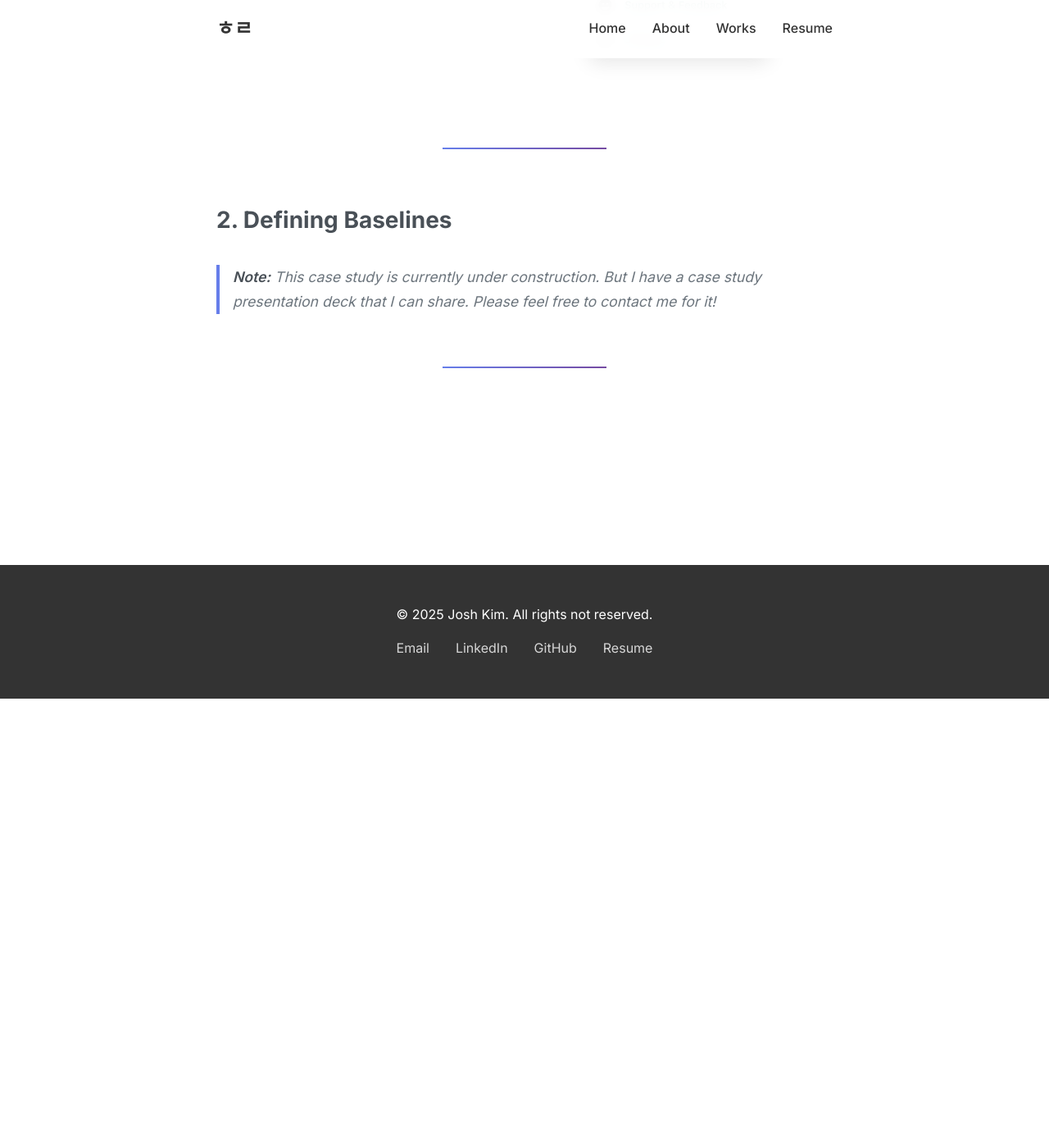
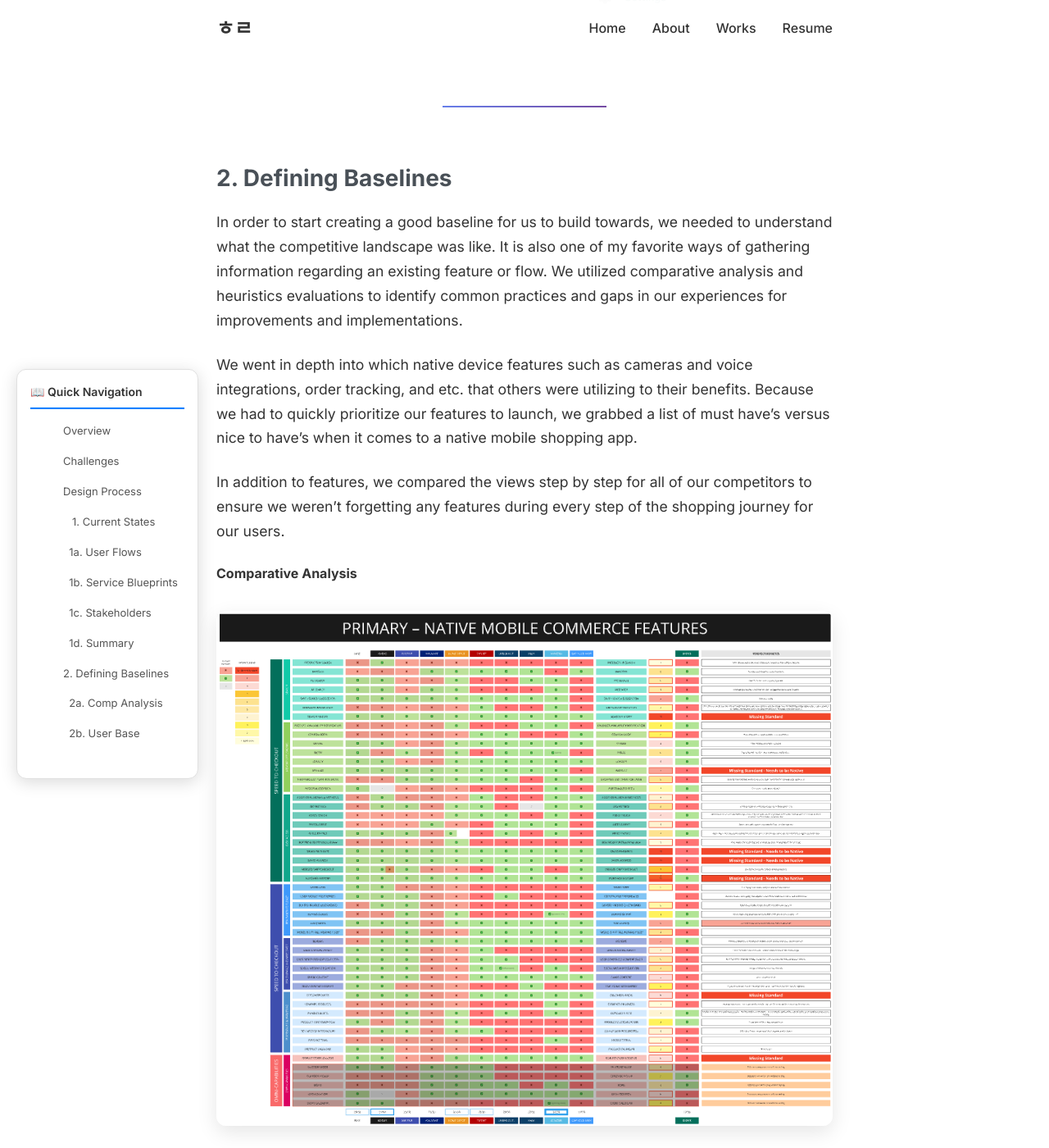
Before and after one commit to hyorkim11/hyorkim11.github.io, a Jekyll site: the page built from _projects/dsg-app.md, in a window 1280 px wide and 1400 px high, scrolled down 8592 px. Shown: the whole window at 82% size. Built offline with Jekyll 4.4.1, drawn with Linux system fonts in a browser that asks for light colours; before the commit the page ends 9444 px from its top, so only the background shows below that; some of the changed text lies outside the part shown.

Commit message:
Improve DSG app case study: reorganize dividers, add new images, update content structure and navigation

````diff
--- a/_projects/dsg-app.md
+++ b/_projects/dsg-app.md
@@ -10,7 +10,142 @@
 .markdown-content, .container {
   max-width: 800px;
 }
+
+/* Sticky Bookmark Styles */
+.bookmark-container {
+  position: fixed;
+  left: 20px;
+  top: 50%;
+  transform: translateY(-50%);
+  z-index: 1000;
+  background: white;
+  border-radius: 12px;
+  box-shadow: 0 4px 20px rgba(0,0,0,0.15);
+  padding: 16px;
+  max-width: 250px;
+  max-height: 70vh;
+  overflow-y: auto;
+  border: 1px solid #e0e0e0;
+}
+
+.bookmark-container h4 {
+  margin: 0 0 12px 0;
+  font-size: 14px;
+  color: #333;
+  font-weight: 600;
+  border-bottom: 2px solid #007bff;
+  padding-bottom: 8px;
+}
+
+.bookmark-links {
+  list-style: none;
+  padding: 0;
+  margin: 0;
+}
+
+.bookmark-links li {
+  margin-bottom: 8px;
+}
+
+.bookmark-links a {
+  display: block;
+  padding: 6px 8px;
+  color: #555;
+  text-decoration: none;
+  font-size: 13px;
+  border-radius: 6px;
+  transition: all 0.2s ease;
+  line-height: 1.3;
+}
+
+.bookmark-links a:hover {
+  background: #f8f9fa;
+  color: #007bff;
+  transform: translateX(2px);
+}
+
+.bookmark-links a.active {
+  background: #007bff;
+  color: white;
+}
+
+/* Responsive adjustments */
+@media (max-width: 1200px) {
+  .bookmark-container {
+    display: none;
+  }
+}
+
+/* Smooth scrolling for anchor links */
+html {
+  scroll-behavior: smooth;
+}
+
+/* Add scroll offset for fixed header */
+html {
+  scroll-padding-top: 80px; /* Adjust this value based on your header height */
+}
 </style>
+
+<div class="bookmark-container">
+  <h4>📖 Quick Navigation</h4>
+  <ul class="bookmark-links">
+    <li><a href="#overview">Overview</a></li>
+    <li><a href="#challenges">Challenges</a></li>
+    <li><a href="#design-process">Design Process</a></li>
+    <li><a href="#1-understanding-current-states">&nbsp;&nbsp; 1. Current States</a></li>
+    <li><a href="#user-flows">&nbsp;&nbsp;1a. User Flows</a></li>
+    <li><a href="#service-blueprints">&nbsp;&nbsp;1b. Service Blueprints</a></li>
+    <li><a href="#identifying-stakeholders">&nbsp;&nbsp;1c. Stakeholders</a></li>
+    <li><a href="#current-state-summary">&nbsp;&nbsp;1d. Summary</a></li>
+    <li><a href="#2-defining-baselines">2. Defining Baselines</a></li>
+    <li><a href="#comparative-analysis">&nbsp;&nbsp;2a. Comp Analysis</a></li>
+    <li><a href="#defining-user-base">&nbsp;&nbsp;2b. User Base</a></li>
+  </ul>
+</div>
+
+<script>
+// Add IDs to headlines for anchor links
+document.addEventListener('DOMContentLoaded', function() {
+  const headlines = document.querySelectorAll('h2, h3, h4');
+  headlines.forEach(headline => {
+    const text = headline.textContent.trim();
+    const id = text.toLowerCase()
+      .replace(/[^a-z0-9\s]/g, '')
+      .replace(/\s+/g, '-');
+    headline.id = id;
+  });
+
+  // Update active bookmark link based on scroll position
+  function updateActiveBookmark() {
+    const bookmarks = document.querySelectorAll('.bookmark-links a');
+    const sections = document.querySelectorAll('h2, h3, h4');
+
+    let currentSection = '';
+    const scrollPosition = window.scrollY + 100;
+
+    sections.forEach(section => {
+      const sectionTop = section.offsetTop;
+      if (scrollPosition >= sectionTop) {
+        currentSection = section.id;
+      }
+    });
+
+    bookmarks.forEach(bookmark => {
+      bookmark.classList.remove('active');
+      if (bookmark.getAttribute('href') === '#' + currentSection) {
+        bookmark.classList.add('active');
+      }
+    });
+  }
+
+  // Update on scroll
+  window.addEventListener('scroll', updateActiveBookmark);
+
+  // Initial update
+  updateActiveBookmark();
+});
+</script>
 
 # Modernizing eCommerce Apps
 
@@ -43,12 +178,12 @@
 
 ---
 
-## Performance Metrics
+### Performance Metrics
 
-### As of 2022 (YoY)
+#### As of 2022 (YoY)
 - 1 year post relaunch: MAU +100% at 1.4M users and revenue +22%
 
-### As of 2023 (YoY)
+#### As of 2023 (YoY)
 - 2 years post relaunch: MAU +31% at 2.2M users and revenue +76%
 - CVR rate 4.41%
 - Sign-in rate 94.4%
@@ -59,10 +194,10 @@
 
 <table style="background: none;">
   <tr>
-    <td valign="top" style="padding-right: 20px; border-bottom: none;">
-      The goal of this suite of mobile apps was to serve as the primary retail (iOS & Android) applications for the business. Our team was responsible for the design, development, testing, and maintenance of services for these applications.
+    <td valign="center" style="padding-right: 20px; border-bottom: none;">
+      The goal of this massive project was to completely redesign and rebuild a suite of mobile apps that served as the primary retail (iOS & Android) applications for the business across two different brands. Our team was responsible for the research, design, development, testing, and the maintenance of the applications.
     </td>
-    <td valign="top" style="text-align: top; border-bottom: none;">
+    <td valign="center" style="text-align: top; border-bottom: none;">
       <img src="/img/new-app.png" alt="DSG New App" style="max-width: 100%; height: auto; border-radius: 8px; text-align: top; box-shadow:none;">
     </td>
   </tr>
@@ -86,7 +221,7 @@
 
 ---
 
-## 1. Understanding Current States
+### 1. Understanding Current States
 
 During the initial phases of any project, I gather data and information about the product.
 
@@ -99,14 +234,14 @@
 
 <br>
 
-### User Flows
+#### User Flows
 I broke down the shopping journeys of users in our existing ecommerce section of the apps. Interviewing and conducting user testing helped me understand where the users' pain points were, and why they may be experiencing them.
 
 ![App User Flow](/img/app-user-flow.jpg)
 
-<br>
+---
 
-### Service Blueprints
+#### Service Blueprints
 ![App Service Blueprint](/img/app-service-blueprint.jpg)
 
 When dealing with complex systems/products that involve many teams, I find it helpful to start with a service blueprint. I do this before diving into users to better understand why and where users may have pain points.
@@ -118,24 +253,28 @@
 - back-end service calls
 - teams & stakeholders responsible
 
-<br>
+---
 
-### Identifying Stakeholders
+#### Identifying Stakeholders
 ![App Stakeholder Mapping](/img/app-stakeholder-map.jpg)
 Understanding who else shares the piece of the pie is important, as products aren't made in silos. The mobile app was a special case, because the business hadn't invested much into them. However, once we asked our immediate stakeholders, it seemed like everyone had some say in what happens with and within the app.
 
 ---
 
-### Current State = A Frankenstein!
+#### Current State Summary
 The then-current state of the mobile apps was a hodgepodge of native and web experiences. Poorly-managed hybrid experiences often led users to many UX pitfalls. There wasn't a single fully-native experience flow in the mobile apps and thus left users frustrated and reluctant to come back.
 
-> **TL;DR:** The app was basically a mobile website wrapped in a native app!
+```
+
+TL;DR: The app was basically a mobile website wrapped in a native app!
+
+```
 
 ---
 
 Let's take a deeper dive into the issues and areas of opportunities.
 
-<br>
+---
 
 #### Web Wrapper Limitations
 <table style="background: none;">
@@ -156,7 +295,7 @@
   </tr>
 </table>
 
-<br>
+---
 
 #### Lack of IA Structure
 <table style="background: none;">
@@ -180,7 +319,45 @@
 
 ### 2. Defining Baselines
 
+In order to start creating a good baseline for us to build towards, we needed to understand what the competitive landscape was like. It is also one of my favorite ways of gathering information regarding an existing feature or flow. We utilized comparative analysis and heuristics evaluations to identify common practices and gaps in our experiences for improvements and implementations.
+
+We went in depth into which native device features such as cameras and voice integrations, order tracking, and etc. that others were utilizing to their benefits. Because we had to quickly prioritize our features to launch, we grabbed a list of must have's versus nice to have's when it comes to a native mobile shopping app.
+
+In addition to features, we compared the views step by step for all of our competitors to ensure we weren't forgetting any features during every step of the shopping journey for our users.
+
+#### Comparative Analysis
+![Competitive Analysis 1](/img/competitive-analysis-on-native1.png)
+*(Above) Identifying common features and patterns helped us to establish a clear baseline for a native shopping app*
+
+![Competitive Analysis 2](/img/competitive-analysis-on-native2.png)
+*(Above) 2nd round of competitive analysis for the "nice to haves".*
+
+![Competitive Analysis 3](/img/competitive-analysis-on-native3.png)
+*(Above) User flows and general IA comparisons*
+
+---
+
+#### Defining User Base
+
+Understanding existing user-base and aligning on our future and potential users were done through stakeholder alignment sessions, share-outs and internal team sessions.
+
+We relied on internal teams to understand our (then) current user-base via a demographics research results.
+
+Type of data we gathered (but were not limited to):
+- income & education level
+- location by state
+- marital status & children
+- features most used in our app
+- app usage frequency
+- most wanted feature(s)
+
+![App Users 1](/img/app-users1.png)
+![App Users 2](/img/app-users2.png)
+Understanding the current userbase helped us consider which other competitors to keep our eyes on and consider as the "primary" and "secondary" competitors. We gleaned a lot of insights and patterns from said competitors.
+
+---
+
+### 3. Visioning and aligning on outcomes
+
 
 > **Note:** This case study is currently under construction. But I have a case study presentation deck that I can share. Please feel free to contact me for it!
-
----
````
Also changed, not shown: img/app-users1.png (added), img/app-users2.png (added), img/competitive-analysis-on-native1.png (added), img/competitive-analysis-on-native2.png (added), img/competitive-analysis-on-native3.png (added), 13 other files.
